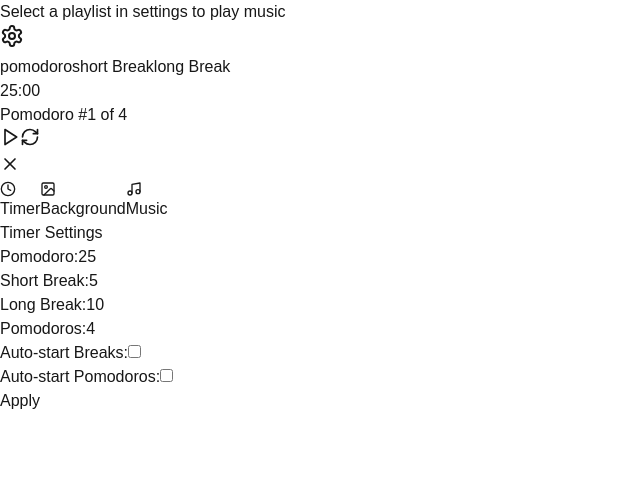
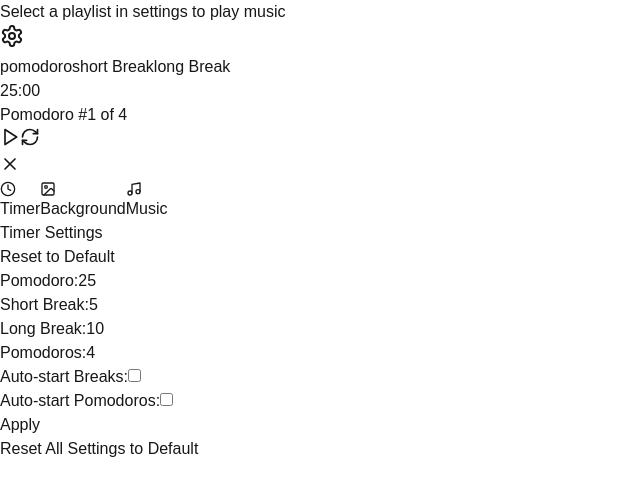
Before and after one commit to AD-Archer/Timewise, a Next.js app: page / in a window 1280 px wide. Both pictures are taken after a click on the button 12 px from the left and 36 px from the top of the page. Shown: the top 496 px of the page, without its empty margins (0-640 px from the left). Built offline with nearby package versions, Linux system fonts and the light colour scheme.

Commit message:
add a reset button

```diff
--- a/src/app/components/Settings.tsx
+++ b/src/app/components/Settings.tsx
@@ -85,10 +85,40 @@ const Settings = ({ currentTab }: SettingsProps) => {
     });
   };
 
+  const resetTimer = () => {
+    const defaultTimer = {
+      durations: {
+        pomodoro: 25 * 60,
+        shortBreak: 5 * 60,
+        longBreak: 10 * 60,
+      },
+      targetPomodoros: 4,
+      autoStartBreaks: false,
+      autoStartPomodoros: false,
+    };
+
+    updateSettings(defaultTimer);
+  };
+
+  const resetPlaylists = () => {
+    updateSettings({
+      playlists: [],
+      currentPlaylistId: null,
+    });
+  };
+
   if (currentTab === 'timer') {
     return (
       <div className="space-y-4">
-        <h3 className="text-lg font-semibold text-white mb-4">Timer Settings</h3>
+        <div className="flex items-center justify-between mb-4">
+          <h3 className="text-lg font-semibold text-white">Timer Settings</h3>
+          <button
+            onClick={resetTimer}
+            className="px-3 py-1 text-xs bg-red-500/20 text-red-400 rounded-lg hover:bg-red-500/30 transition-colors"
+          >
+            Reset to Default
+          </button>
+        </div>
 
         {/* Timer Durations */}
         <div className="space-y-2">
@@ -193,7 +223,15 @@ const Settings = ({ currentTab }: SettingsProps) => {
   if (currentTab === 'music') {
     return (
       <div className="space-y-4">
-        <h3 className="text-lg font-semibold text-white mb-4">Music Settings</h3>
+        <div className="flex items-center justify-between mb-4">
+          <h3 className="text-lg font-semibold text-white">Music Settings</h3>
+          <button
+            onClick={resetPlaylists}
+            className="px-3 py-1 text-xs bg-red-500/20 text-red-400 rounded-lg hover:bg-red-500/30 transition-colors"
+          >
+            Clear All Playlists
+          </button>
+        </div>
 
         {/* Add New Playlist */}
         <div className="space-y-2 p-3 bg-white/5 rounded-lg">
--- a/src/app/components/SettingsPopup.tsx
+++ b/src/app/components/SettingsPopup.tsx
@@ -3,6 +3,7 @@
 import React, { useState } from 'react';
 import { X, Clock, Image, Music } from 'lucide-react';
 import Settings from './Settings';
+import { useSettings } from '../contexts/SettingsContext';
 
 interface SettingsPopupProps {
   isOpen: boolean;
@@ -13,6 +14,7 @@ type SettingsTab = 'timer' | 'background' | 'music';
 
 const SettingsPopup = ({ isOpen, onClose }: SettingsPopupProps) => {
   const [currentTab, setCurrentTab] = useState<SettingsTab>('timer');
+  const { resetAllSettings } = useSettings();
 
   if (!isOpen) return null;
 
@@ -21,6 +23,12 @@ const SettingsPopup = ({ isOpen, onClose }: SettingsPopupProps) => {
     { id: 'background', label: 'Background', icon: Image },
     { id: 'music', label: 'Music', icon: Music },
   ] as const;
+
+  const handleResetAll = () => {
+    if (confirm('Are you sure you want to reset all settings to default?')) {
+      resetAllSettings();
+    }
+  };
 
   return (
     <div className="fixed inset-0 bg-black/50 backdrop-blur-sm z-50 flex items-center justify-center p-4">
@@ -54,6 +62,16 @@ const SettingsPopup = ({ isOpen, onClose }: SettingsPopupProps) => {
         <div className="p-4">
           <Settings currentTab={currentTab} />
         </div>
+
+        {/* Reset All Button */}
+        <div className="px-4 pb-4 text-center">
+          <button
+            onClick={handleResetAll}
+            className="text-xs text-red-400 hover:text-red-300 transition-colors"
+          >
+            Reset All Settings to Default
+          </button>
+        </div>
       </div>
     </div>
   );
--- a/src/app/contexts/SettingsContext.tsx
+++ b/src/app/contexts/SettingsContext.tsx
@@ -28,6 +28,7 @@ interface Settings {
 interface SettingsContextType {
   settings: Settings;
   updateSettings: (newSettings: Partial<Settings>) => void;
+  resetAllSettings: () => void;
 }
 
 const defaultSettings: Settings = {
@@ -74,8 +75,12 @@ export function SettingsProvider({ children }: { children: React.ReactNode }) {
     }));
   };
 
+  const resetAllSettings = () => {
+    setSettings(defaultSettings);
+  };
+
   return (
-    <SettingsContext.Provider value={{ settings, updateSettings }}>
+    <SettingsContext.Provider value={{ settings, updateSettings, resetAllSettings }}>
       {children}
     </SettingsContext.Provider>
   );
```
